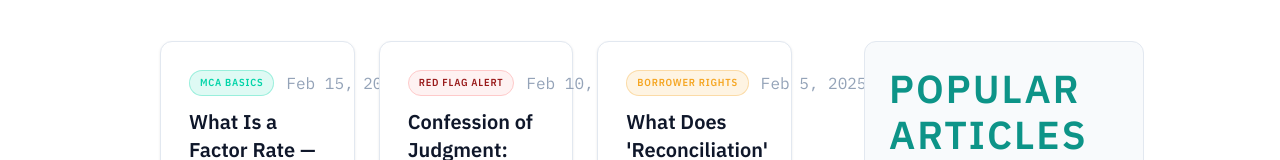
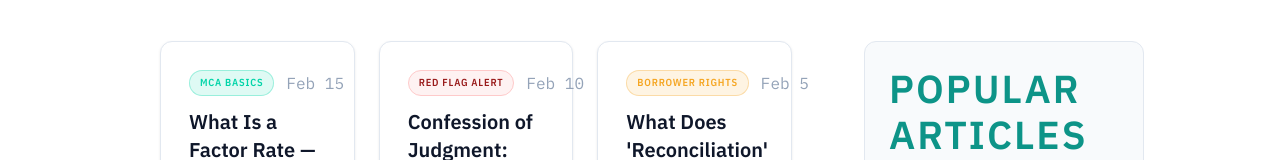
Before and after one commit to tchogorian/fundingwatch, a Next.js app: page /blog in a window 1280 px wide. Shown: the part 389-549 px from the top of the page. Built offline with nearby package versions, Linux system fonts and the light colour scheme.

Commit message:
design update

```diff
--- a/src/components/BlogCard.tsx
+++ b/src/components/BlogCard.tsx
@@ -49,11 +49,11 @@ export default function BlogCard({ post }: { post: BlogPost }) {
         <span
           className="shrink-0 font-mono text-[var(--text-xs)] whitespace-nowrap"
           style={{ color: "var(--color-text-tertiary)" }}
+          title={new Date(post.date).toLocaleDateString("en-US", { dateStyle: "full" })}
         >
           {new Date(post.date).toLocaleDateString("en-US", {
             month: "short",
             day: "numeric",
-            year: "numeric",
           })}
         </span>
       </div>
```
